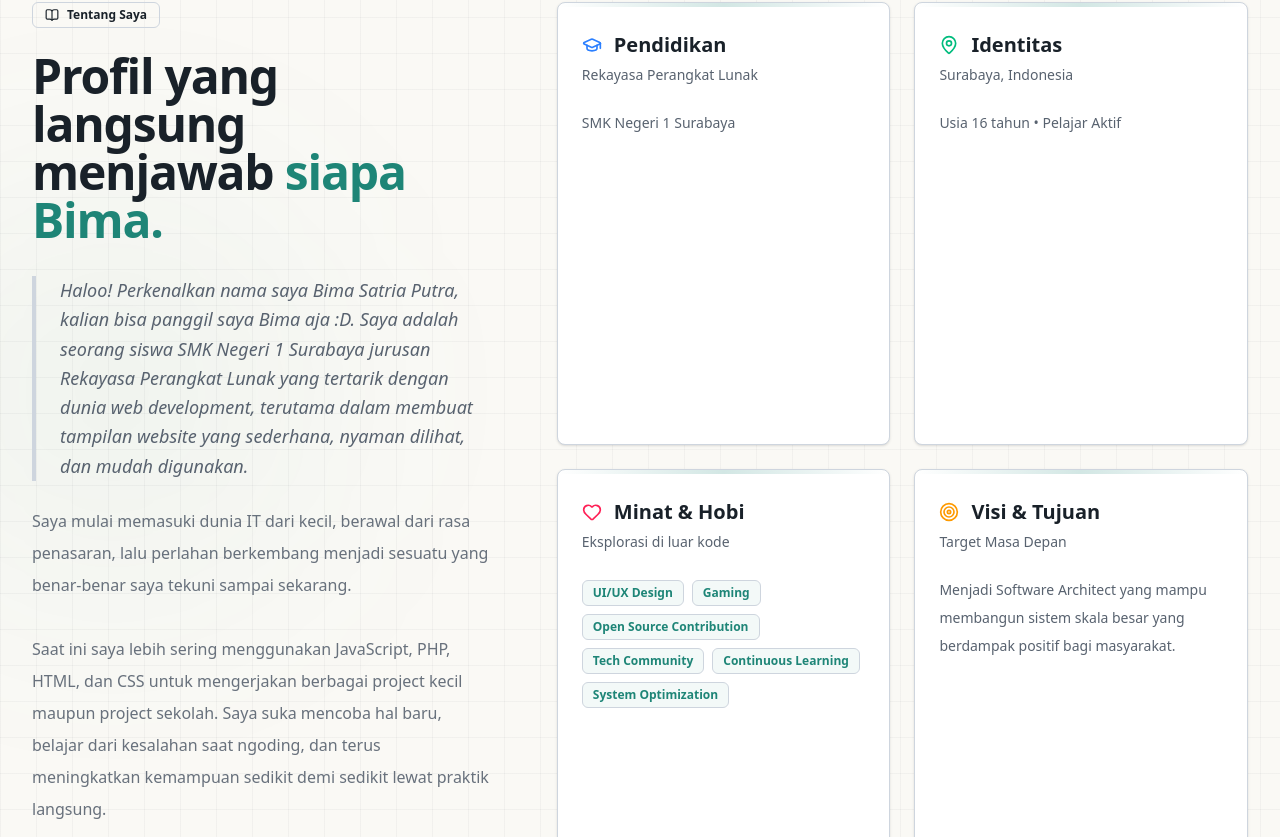
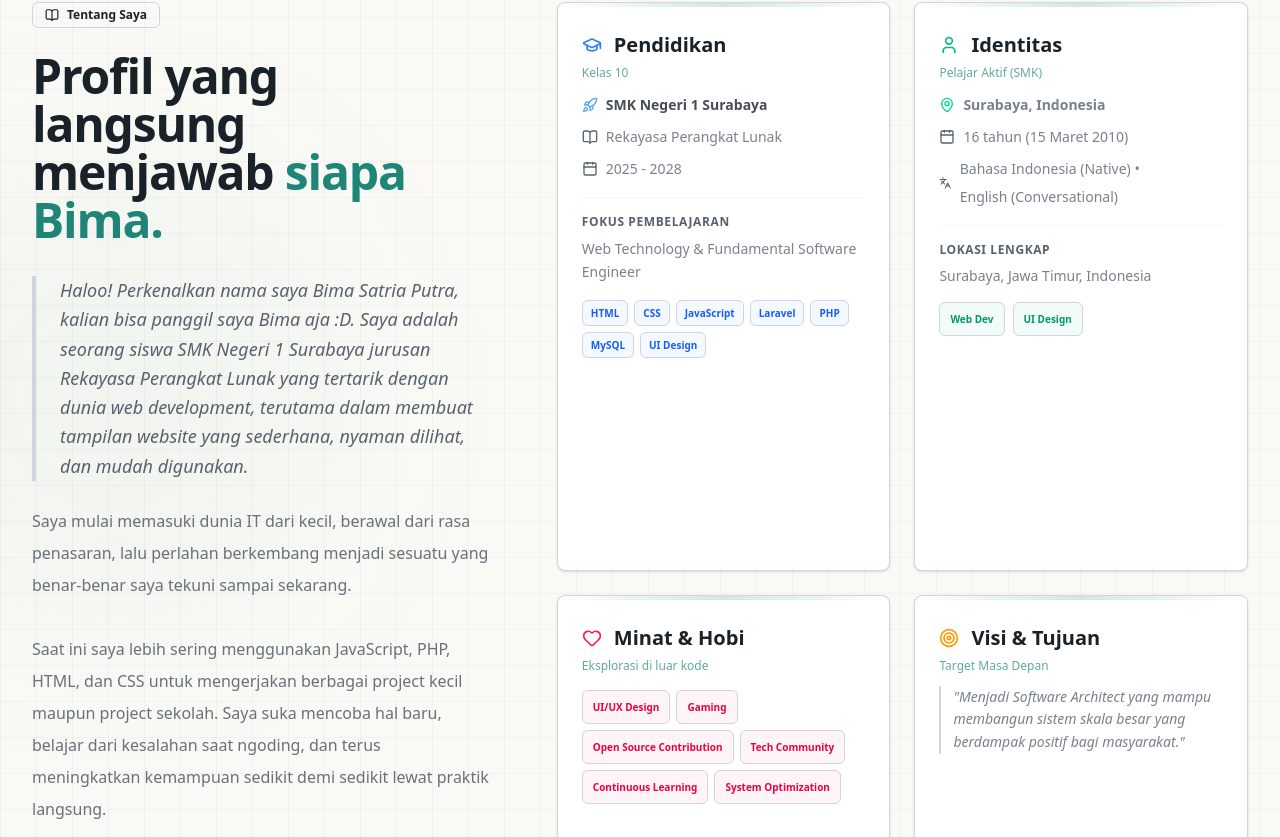
Before and after one commit to bimaak15/bimaak15-portofolio, a Next.js app: page / in a window 1280 px wide. Shown: the part 1063-1900 px from the top of the page. Built offline with nearby package versions, Linux system fonts and the light colour scheme.

Commit message:
Adding information to the education section

```diff
--- a/app/page.tsx
+++ b/app/page.tsx
@@ -24,6 +24,10 @@ import {
   Sparkles,
   Target,
   Terminal,
+  User,
+  Languages,
+  Calendar,
+  Briefcase,
 } from "lucide-react";
 
 import { Badge } from "@/components/ui/badge";
@@ -39,6 +43,7 @@ import { Separator } from "@/components/ui/separator";
 import {
   achievements,
   apiEndpoints,
+  education,
   profile,
   projects,
   skillGroups,
@@ -414,10 +419,115 @@ export default function Home() {
           </div>
           <div className="grid gap-6 sm:grid-cols-2">
             {[
-              { title: "Pendidikan", desc: profile.major, icon: GraduationCap, content: profile.school, color: "text-blue-500" },
-              { title: "Identitas", desc: profile.location, icon: MapPin, content: `Usia ${profile.age} • Pelajar Aktif`, color: "text-emerald-500" },
-              { title: "Minat & Hobi", desc: "Eksplorasi di luar kode", icon: Heart, content: (profile as any).interests, color: "text-rose-500", isBadge: true },
-              { title: "Visi & Tujuan", desc: "Target Masa Depan", icon: Target, content: (profile as any).goals, color: "text-amber-500" }
+              {
+                title: "Pendidikan",
+                desc: education.status,
+                icon: GraduationCap,
+                color: "text-blue-500",
+                content: (
+                  <div className="space-y-4">
+                    <div className="space-y-2">
+                      <div className="flex items-center gap-2 text-foreground/80">
+                        <Rocket className="size-4 text-blue-400" />
+                        <span className="font-semibold">{education.schoolName}</span>
+                      </div>
+                      <div className="flex items-center gap-2">
+                        <BookOpen className="size-4 text-muted-foreground" />
+                        <span>{education.major}</span>
+                      </div>
+                      <div className="flex items-center gap-2">
+                        <Calendar className="size-4 text-muted-foreground" />
+                        <span>{education.period}</span>
+                      </div>
+                    </div>
+
+                    <Separator className="bg-primary/5" />
+
+                    <div className="space-y-2">
+                      <p className="text-xs font-bold uppercase tracking-wider text-muted-foreground">Fokus Pembelajaran</p>
+                      <p className="text-sm leading-relaxed">{education.focus}</p>
+                    </div>
+
+                    <div className="flex flex-wrap gap-1.5 mt-2">
+                      {education.skills.map((skill) => (
+                        <Badge key={skill} variant="secondary" className="bg-blue-500/5 text-blue-600 border-blue-500/10 text-[10px] py-0 px-2">
+                          {skill}
+                        </Badge>
+                      ))}
+                    </div>
+                  </div>
+                )
+              },
+              {
+                title: "Identitas",
+                desc: profile.status,
+                icon: User,
+                color: "text-emerald-500",
+                content: (
+                  <div className="space-y-4">
+                    <div className="space-y-2">
+                      <div className="flex items-center gap-2">
+                        <MapPin className="size-4 text-emerald-400" />
+                        <span className="font-semibold">{profile.location}</span>
+                      </div>
+                      <div className="flex items-center gap-2">
+                        <Calendar className="size-4 text-muted-foreground" />
+                        <span>{profile.age} ({profile.birthDate.split(',')[1].trim()})</span>
+                      </div>
+                      <div className="flex items-center gap-2">
+                        <Languages className="size-4 text-muted-foreground" />
+                        <div className="flex flex-wrap gap-1">
+                          {profile.languages.map((lang, idx) => (
+                            <span key={lang}>{lang}{idx < profile.languages.length - 1 ? ' • ' : ''}</span>
+                          ))}
+                        </div>
+                      </div>
+                    </div>
+
+                    <Separator className="bg-primary/5" />
+
+                    <div className="space-y-2">
+                      <p className="text-xs font-bold uppercase tracking-wider text-muted-foreground">Lokasi Lengkap</p>
+                      <p className="text-sm">{profile.fullLocation}</p>
+                    </div>
+
+                    <div className="flex gap-2">
+                      <Badge variant="outline" className="bg-emerald-500/5 text-emerald-600 border-emerald-500/10 text-[10px]">
+                        Web Dev
+                      </Badge>
+                      <Badge variant="outline" className="bg-emerald-500/5 text-emerald-600 border-emerald-500/10 text-[10px]">
+                        UI Design
+                      </Badge>
+                    </div>
+                  </div>
+                )
+              },
+              {
+                title: "Minat & Hobi",
+                desc: "Eksplorasi di luar kode",
+                icon: Heart,
+                color: "text-rose-500",
+                content: (
+                  <div className="flex flex-wrap gap-1.5 mt-1">
+                    {profile.interests.map((item) => (
+                      <Badge key={item} variant="secondary" className="bg-rose-500/5 text-rose-600 border-rose-500/10 text-[10px]">
+                        {item}
+                      </Badge>
+                    ))}
+                  </div>
+                )
+              },
+              {
+                title: "Visi & Tujuan",
+                desc: "Target Masa Depan",
+                icon: Target,
+                color: "text-amber-500",
+                content: (
+                  <p className="text-sm leading-relaxed italic border-l-2 border-amber-500/20 pl-3">
+                    "{profile.goals}"
+                  </p>
+                )
+              }
             ].map((card, i) => (
               <motion.div
                 key={i}
@@ -426,25 +536,15 @@ export default function Home() {
               >
                 <Card className="h-full group hover:border-primary/50 transition-all shadow-sm hover:shadow-xl hover:shadow-primary/5 overflow-hidden">
                   <div className={`h-1 w-full bg-gradient-to-r from-transparent via-primary/20 to-transparent group-hover:via-primary/50 transition-all`} />
-                  <CardHeader>
+                  <CardHeader className="pb-3">
                     <CardTitle className="flex items-center gap-3 text-xl">
                       <card.icon className={`${card.color} size-5 transition-transform group-hover:scale-110`} />
                       {card.title}
                     </CardTitle>
-                    <CardDescription>{card.desc}</CardDescription>
+                    <CardDescription className="text-xs font-medium text-primary/70">{card.desc}</CardDescription>
                   </CardHeader>
-                  <CardContent className="text-sm leading-7 text-muted-foreground">
-                    {card.isBadge ? (
-                      <div className="flex flex-wrap gap-2 mt-1">
-                        {(card.content as string[]).map((item) => (
-                          <Badge key={item} variant="secondary" className="bg-primary/5 text-primary border-primary/10">
-                            {item}
-                          </Badge>
-                        ))}
-                      </div>
-                    ) : (
-                      <p>{card.content as string}</p>
-                    )}
+                  <CardContent className="text-sm leading-6 text-muted-foreground/80">
+                    {card.content}
                   </CardContent>
                 </Card>
               </motion.div>
--- a/lib/portfolio-data.ts
+++ b/lib/portfolio-data.ts
@@ -16,16 +16,29 @@ export const profile = {
   role: "Junior Software Engineer",
   roles: ["Junior Software Engineer", "Fullstack Developer", "UI Enthusiast", "Web Developer", "Game Enthusiast"],
   age: "16 tahun",
-  birthDate: "Tanggal lahir siap dihubungkan ke API",
+  birthDate: "Surabaya, 15 Maret 2010",
   school: "SMK Negeri 1 Surabaya",
   major: "Rekayasa Perangkat Lunak",
   location: "Surabaya, Indonesia",
+  fullLocation: "Surabaya, Jawa Timur, Indonesia",
+  status: "Pelajar Aktif (SMK)",
   description: "Haloo! Perkenalkan nama saya Bima Satria Putra, kalian bisa panggil saya Bima aja :D. Saya adalah seorang siswa SMK Negeri 1 Surabaya jurusan Rekayasa Perangkat Lunak yang tertarik dengan dunia web development, terutama dalam membuat tampilan website yang sederhana, nyaman dilihat, dan mudah digunakan.",
   aboutDetail: "Saya mulai memasuki dunia IT dari kecil, berawal dari rasa penasaran, lalu perlahan berkembang menjadi sesuatu yang benar-benar saya tekuni sampai sekarang.\n\nSaat ini saya lebih sering menggunakan JavaScript, PHP, HTML, dan CSS untuk mengerjakan berbagai project kecil maupun project sekolah. Saya suka mencoba hal baru, belajar dari kesalahan saat ngoding, dan terus meningkatkan kemampuan sedikit demi sedikit lewat praktik langsung.\n\nBagi saya, coding bukan cuma soal membuat program berjalan, tapi juga tentang bagaimana sebuah website bisa memberikan pengalaman yang baik untuk orang yang memakainya. Karena itu, saya selalu mencoba membuat hasil yang rapi, responsif, dan punya tujuan yang jelas.",
   interests: ["UI/UX Design", "Gaming", "Open Source Contribution", "Tech Community", "Continuous Learning", "System Optimization"],
   goals: "Menjadi Software Architect yang mampu membangun sistem skala besar yang berdampak positif bagi masyarakat.",
   githubUrl: "https://github.com/bimaak15",
+  languages: ["Bahasa Indonesia (Native)", "English (Conversational)"],
 };
+
+export const education = {
+  schoolName: "SMK Negeri 1 Surabaya",
+  major: "Rekayasa Perangkat Lunak",
+  period: "2025 - 2028",
+  status: "Kelas 10",
+  focus: "Web Technology & Fundamental Software Engineer",
+  skills: ["HTML", "CSS", "JavaScript", "Laravel", "PHP", "MySQL", "UI Design"],
+};
+
 
 export const socialLinks = [
   { name: "LinkedIn", url: "https://www.linkedin.com/in/bimasp/", icon: "linkedin" },
```
